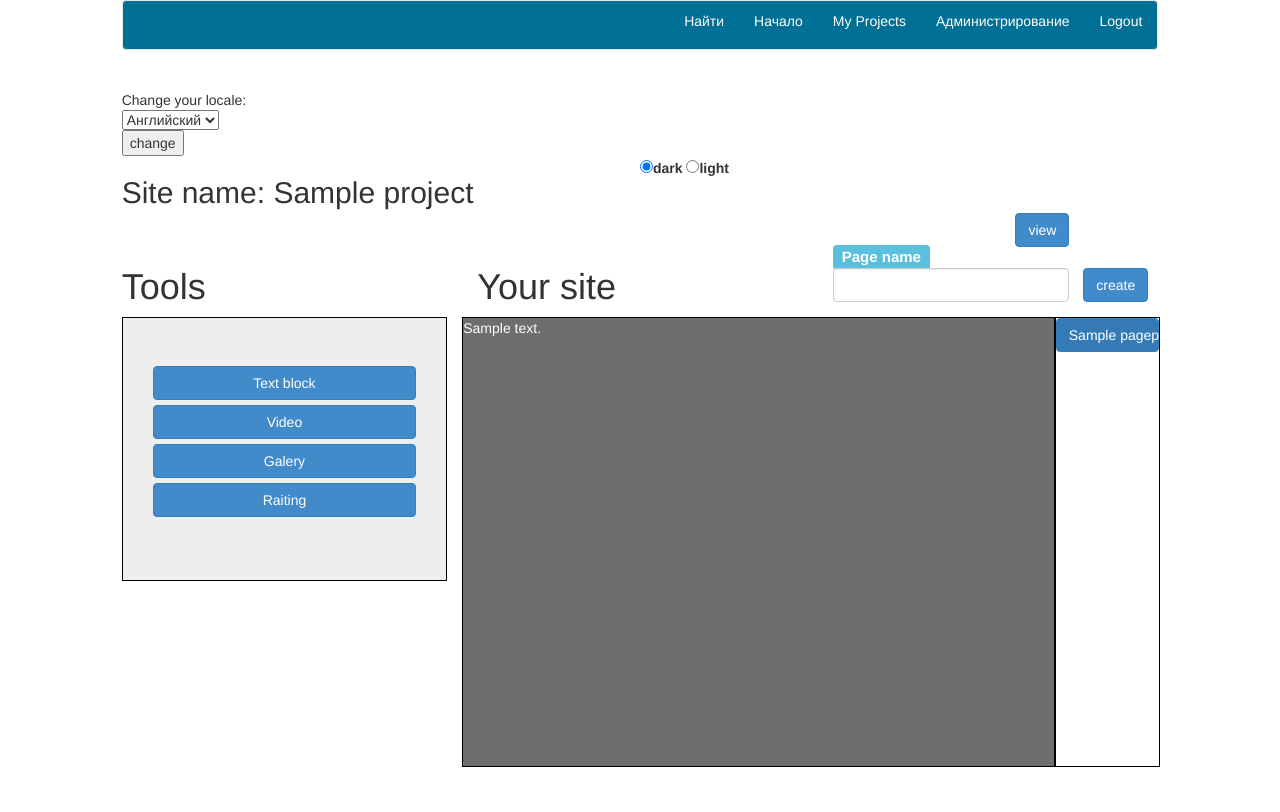
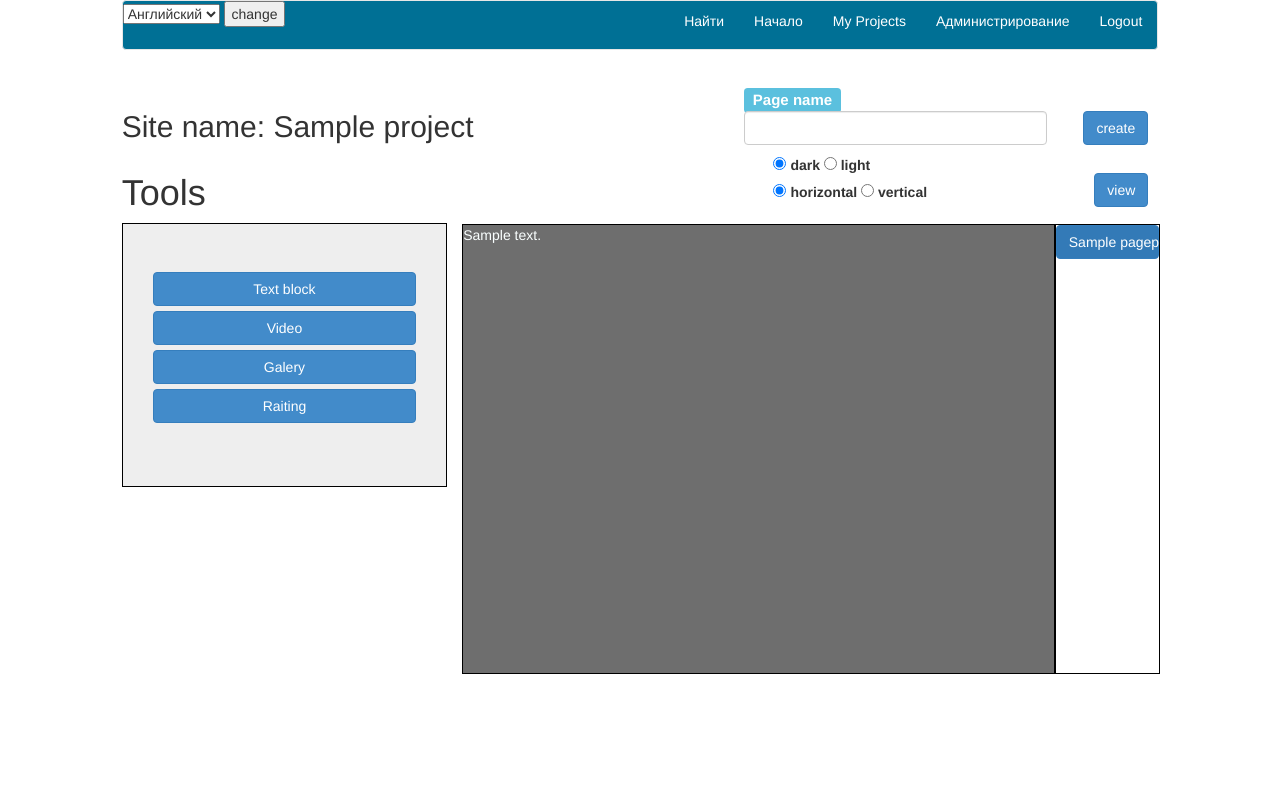
Before and after one commit to blackshadow608/site-constructor, a Django app: page /editor/1/ in a window 1280 px wide. After the commit the page ends 674 px from the top, so only its background shows below. Run offline with Django 3.2, Linux system fonts and the light colour scheme; a user stored in the database is signed in; tables that the repository leaves empty hold one stand-in row (values such as "Sample post"); some libraries are stand-ins or nearby versions.

Commit message:
view and change menu

```diff
--- a/article/views.py
+++ b/article/views.py
@@ -191,8 +191,22 @@ def theme(request):
         if id_p:
             p = Project.objects.get(id=id_p)
             if value == 'True':
-                print(value)
                 p.project_is_dark = True
-            else:p.project_is_dark = False
+            else: p.project_is_dark = False
             p.save()
             return HttpResponse(json.dumps(data), content_type="application/json")
+
+def change_menu(request):
+    if request.method == 'GET':
+        data = {'page': 'hui'}
+        id_p = request.GET.get('proj_id')
+        value = request.GET.get('is_horizontal')
+        if id_p:
+            p = Project.objects.get(id=id_p)
+            if value == 'True':
+                p.project_menu_is_horizontal = True
+            else:
+                p.project_menu_is_horizontal = False
+            p.save()
+            print(p.project_menu_is_horizontal)
+            return HttpResponse(json.dumps(data), content_type="application/json")
--- a/blog/urls.py
+++ b/blog/urls.py
@@ -22,6 +22,7 @@ urlpatterns = [
     url(r'^$', 'article.views.main'),
     url(r'^rating/', 'article.views.rating'),
     url(r'^theme/', 'article.views.theme'),
+    url(r'^menu/', 'article.views.change_menu'),
     url(r'^like/', 'article.views.likes'),
     url(r'^admin/', include(admin.site.urls)),
     url(r'^login/$', LoginFormView.as_view()),
--- /dev/null
+++ b/static/js/change_menu.js
@@ -0,0 +1,34 @@
+// Generated by CoffeeScript 1.9.3
+(function() {
+  var request;
+
+  $(function() {
+    return $('input.view_menu[type=radio]').click(function() {
+      var id;
+      id = $('h2').attr("id_project");
+      if ($(this).hasClass('horizontal')) {
+        return request(id, 'True');
+      } else {
+        return request(id, 'False');
+      }
+    });
+  });
+
+  request = function(id, is_horizontal) {
+    return $.ajax({
+      url: "/menu/",
+      type: "GET",
+      data: {
+        'proj_id': id,
+        'is_horizontal': is_horizontal
+      },
+      success: function(data) {},
+      error: function() {
+        return alert('gyjudvasf');
+      }
+    });
+  };
+
+}).call(this);
+
+//# sourceMappingURL=change_menu.js.map
--- a/static/js/change_theme.js
+++ b/static/js/change_theme.js
@@ -6,9 +6,9 @@
     if ($('.dark').hasClass('is_check')) {
       $('.for-padding').addClass('dark');
     }
-    return $('input').click(function() {
+    return $('input.view_theme[type=radio]').click(function() {
       var id, site;
-      $('input').removeClass('is_check');
+      $('input.view_theme[type=radio]').removeClass('is_check');
       $(this).addClass('is_check');
       site = $('.for-padding');
       id = $('h2').attr("id_project");
--- a/templates/base.html
+++ b/templates/base.html
@@ -10,7 +10,7 @@
     <link rel="stylesheet" href={% static "css/mystyles.css"%}>
     <script src={% static "js/jquery-2.1.4.js"%}></script>
     <script src={% static "js/jquery-ui-1.11.4/jquery-ui.min.js" %}></script>
-
+    <script src={% static "bootstrap/js/dropdown.js" %}></script>
 </head>
 <body>
 <div class="col-md-10 center form-group col-md-offset-1">
@@ -48,6 +48,20 @@
                 <a href="/search-form/" class="link-type">{%trans "Search"%}</a>
             </li>
     </ul>
+    <ul>
+        {% get_available_languages as LANGUAGES %}
+            <form action="/i18n/setlang/" method="POST">
+            {% csrf_token %}
+            <select name="language">
+            {% for lang in LANGUAGES %}
+                <li>
+                <option value="{{ lang.0 }}">{{ lang.1 }}</option>
+                </li>
+            {% endfor %}
+            </select>
+            <input class="" type="submit" value="{% trans 'change' %}" />
+            </form>
+    </ul>
 </nav>
 
 <table class="table">
@@ -61,19 +75,6 @@
     {{ form.error }}
 </table>
 
-{% get_available_languages as LANGUAGES %}
-{% trans 'Change your locale' %}:
-<form action="/i18n/setlang/" method="POST">
-  {% csrf_token %}
-
-  <select name="language">
-    {% for lang in LANGUAGES %}
-      <option value="{{ lang.0 }}">{{ lang.1 }}</option>
-    {% endfor %}
-  </select><br/>
-  <input type="submit" value="{% trans 'change' %}" />
-</form>
-
 {% block login %}
 {% endblock %}
 
--- a/templates/editor.html
+++ b/templates/editor.html
@@ -5,16 +5,20 @@
 {% block content %}
     <link rel="stylesheet" href={% static "css/jquery-impromptu.css"%}>
     <div class="row">
-        <h2 class="col-md-6" id_project = '{{ project.id }}'>{% trans "Site name:"%} {{ project.project_name }}</h2>
-<p>
-        <input type="radio" class="dark {% if project.project_is_dark %}is_check{% endif %}" name="theme"
-               {% if project.project_is_dark %}checked{% endif %}/><label>{% trans "dark" %} </label>
-        <input type="radio" class="{% if project.project_is_dark %}is_check{% endif %}" name="theme"
-               {% if not project.project_is_dark %}checked{% endif %}/><label>{% trans "light" %}</label>
-    </p>
-        <div class="col-md-5">
-            <a href="/view_mode/{{ project.id }}" type="submit" style="margin-top: 20px;" class="btn btn-primary navbar-right">{% trans "view" %}</a>
-        </div>
+        <h2 class="col-md-7" id_project = '{{ project.id }}'>{% trans "Site name:"%} {{ project.project_name }}</h2>
+        <form class="col-md-5" action="" method="post">
+                {% csrf_token %}
+                <div  style="visibility: hidden;width: 0px;height: 0px">{{ page_form.project }}</div>
+                <label class="label label-info" style="font-size: 15px; margin-bottom: 5px">{% trans "Page name" %}</label>
+                <div class="row">
+                <div class="col-md-9">
+                    <input class='form-control' style="margin-top: 1px" name="{{ page_form.page_name.name}}" />
+                </div>
+                <div class="col-md-3">
+                    <button type="submit" style="margin-right: 10px; margin-top: 1px;" class="btn btn-primary navbar-right">{% trans "create" %}</button>
+                </div>
+                </div>
+            </form>
     </div>
     <div class="row">
 
@@ -37,24 +41,31 @@
     </div>
     <div class="col-md-8">
         <div class="row">
-            <h1 class="col-md-6">{% trans "Your site"%}</h1>
-            <form class="col-md-6" action="" method="post">
-                {% csrf_token %}
-                <div  style="visibility: hidden;width: 0px;height: 0px">{{ page_form.project }}</div>
-                <label class="label label-info" style="font-size: 15px; margin-bottom: 5px">{% trans "Page name" %}</label>
-                <div class="row">
-                <div class="col-md-9">
-                    <input class='form-control' style="margin-top: 1px" name="{{ page_form.page_name.name}}" />
-                </div>
-                <div class="col-md-3">
-                    <button type="submit" style="margin-right: 10px; margin-top: 1px;" class="btn btn-primary navbar-right">{% trans "create" %}</button>
-                </div>
-                </div>
-            </form>
+            <div class="col-md-4 col-md-offset-5">
+            <div>
+            <input type="radio" class="dark {% if project.project_is_dark %}is_check{% endif %} view_theme" name="theme"
+               {% if project.project_is_dark %}checked{% endif %}/>
+                <label>{% trans "dark" %} </label>
+            <input type="radio" class="{% if project.project_is_dark %}is_check{% endif %} view_theme" name="theme"
+               {% if not project.project_is_dark %}checked{% endif %}/>
+                <label>{% trans "light" %}</label>
+            </div>
+            <div>
+            <input type="radio" class="view_menu horizontal" name="menu"
+                   {% if project.project_menu_is_horizontal %}checked{% endif %}/>
+                <label>{% trans "horizontal" %} </label>
+            <input type="radio" class="view_menu" name="menu"
+                   {% if not project.project_menu_is_horizontal %}checked{% endif %}/>
+                <label>{% trans "vertical" %}</label>
+            </div>
+            </div>
+            <div class="col-md-3">
+            <a href="/view_mode/{{ project.id }}" type="submit" style="margin-top: 20px; margin-right: 10px;" class="btn btn-primary navbar-right">{% trans "view" %}</a>
         </div>
-        <div class="row">
-        {% if pages %}
-        <div id="droppable"   class="col-md-10  jumbotron for-padding"style="border: solid 1px black; height: auto; min-height: 450px">
+        </div>
+        <div class="row" style="padding-top: 17px;">
+            {% if pages %}
+        <div id="droppable"   class="col-md-10  jumbotron for-padding" style="border: solid 1px black; height: auto; min-height: 450px">
         </div>
         {% else %}
             <div class="col-md-10 "style="background-color: #FAFAFA; border: solid 1px black; height: auto; min-height: 450px">
@@ -77,4 +88,5 @@
 <script src={% static "js/jquery.autogrowtextarea.js" %}></script>
 <script src={% static "js/jquery-impromptu.js" %}></script>
 <script src={% static "js/change_theme.js" %}></script>
+<script src={% static "js/change_menu.js" %}></script>
 {% endblock %}
```
Also changed, not shown: templates/view_site_template.html (+33 -8 lines), 4 other files.
